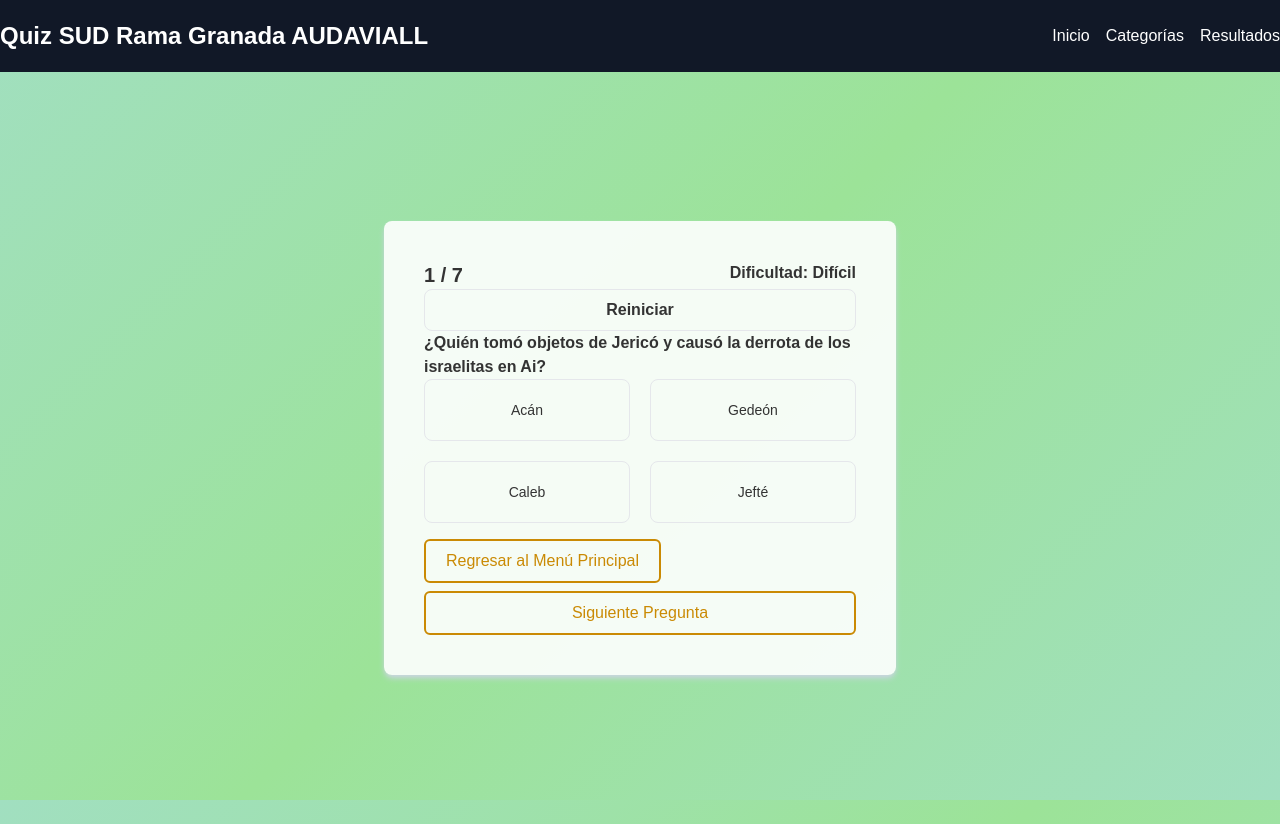
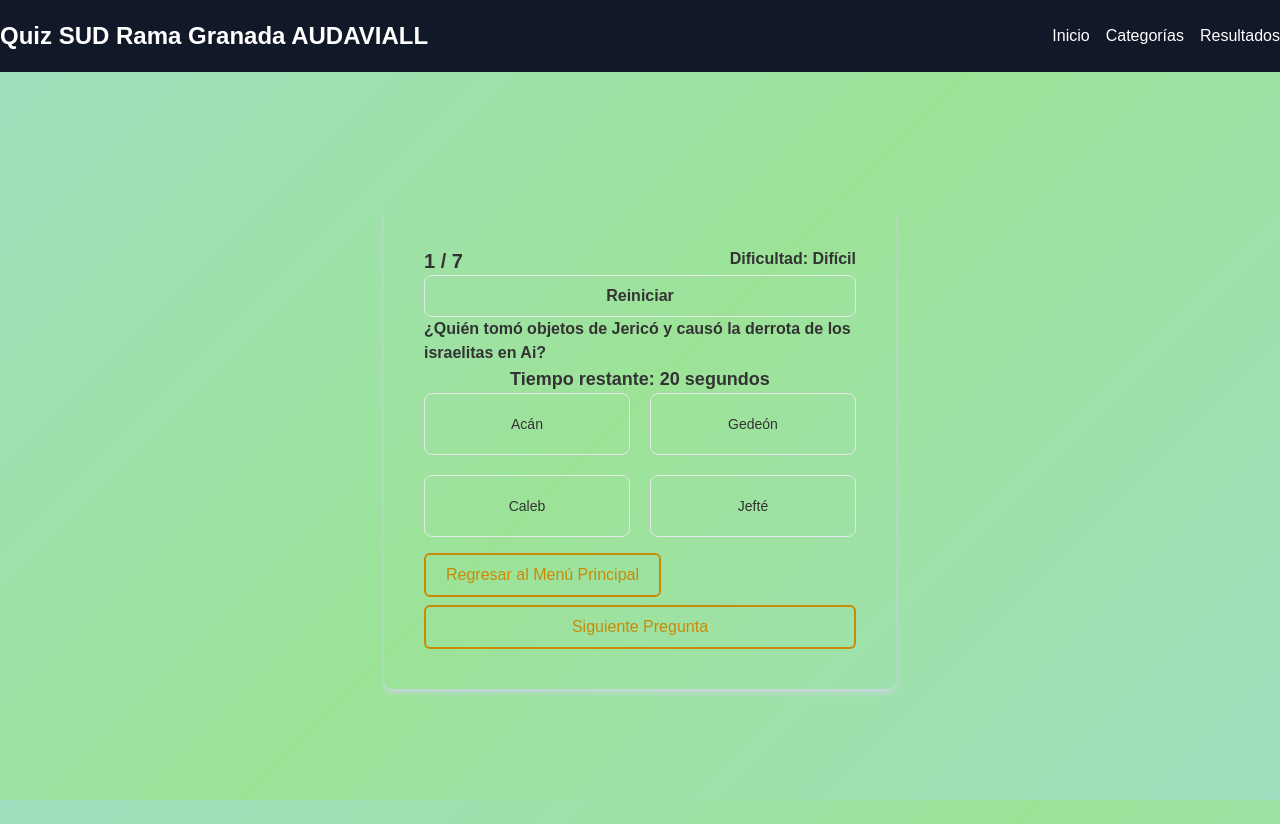
Before and after one commit to gutiVictor/Quiz, a React (Vite) app: page /category/Antiguo in a window 1280 px wide. Both pictures are taken after a click on the button "Iniciar Quiz". Built offline with nearby package versions, Linux system fonts and the light colour scheme.

Commit message:
conteo de 22

```diff
--- a/package.json
+++ b/package.json
@@ -14,6 +14,7 @@
     "react": "^18.2.0",
     "react-dom": "^18.2.0",
     "react-router-dom": "^6.9.0",
+    "react-spinners": "^0.14.1",
     "some-module": "^0.0.3"
   },
   "devDependencies": {
--- /dev/null
+++ b/src/components/LoadingSpinner.jsx
@@ -0,0 +1,12 @@
+import React from 'react';
+import { BeatLoader } from 'react-spinners';
+
+const LoadingSpinner = () => {
+    return (
+        <div className='flex justify-center items-center h-screen'>
+            <BeatLoader color='#36D7B7' size={20} />
+        </div>
+    );
+};
+
+export default LoadingSpinner;
--- a/src/components/Question.jsx
+++ b/src/components/Question.jsx
@@ -1,6 +1,7 @@
 import React, { useEffect, useState } from 'react';
 import { Link } from 'react-router-dom';
 import { Results } from './Results';
+import Timer from './Timer';
 
 export const Question = ({
     filteredQuestion,
@@ -15,34 +16,17 @@ export const Question = ({
     const [answersRandom, setAnswersRandom] = useState([]);
     const [activeResults, setActiveResults] = useState(false);
     const [correctAnswer, setCorrectAnswer] = useState('');
-    const [usedQuestions, setUsedQuestions] = useState(new Set());
+    const [timerTime, setTimerTime] = useState(22);
 
     useEffect(() => {
-        if (usedQuestions.has(filteredQuestion.id)) {
-            // Si la pregunta ya ha sido utilizada, selecciona una nueva pregunta
-            const newQuestion = getRandomQuestion();
-            setIndexQuestion(newQuestion.index);
-            return;
-        }
-
         const answers = [
             ...filteredQuestion.incorrect_answers,
             filteredQuestion.correct_answer,
         ];
-
         setCorrectAnswer(filteredQuestion.correct_answer);
         setAnswersRandom(answers.sort(() => Math.random() - 0.7));
-        setUsedQuestions(new Set(usedQuestions).add(filteredQuestion.id));
-    }, [filteredQuestion, setIndexQuestion, usedQuestions]);
-
-    const getRandomQuestion = () => {
-        const availableQuestions = questionsFiltered.filter(q => !usedQuestions.has(q.id));
-        const randomIndex = Math.floor(Math.random() * availableQuestions.length);
-        return {
-            index: randomIndex,
-            question: availableQuestions[randomIndex],
-        };
-    };
+        setTimerTime(22); // Reinicia el temporizador al cargar una nueva pregunta
+    }, [filteredQuestion]);
 
     const checkAnswer = (answerText, index) => {
         if (answerText === filteredQuestion.correct_answer) {
@@ -50,20 +34,26 @@ export const Question = ({
         }
         setSelectAnswerIndex(index);
         setAnswered(true);
+        setTimerTime(22); // Reinicia el temporizador al responder
+    };
+
+    const onTimeout = () => {
+        setSelectAnswerIndex(null);
+        setAnswered(true);
+        onNextQuestion();
     };
 
     const onNextQuestion = () => {
-        const newQuestion = getRandomQuestion();
-        setIndexQuestion(newQuestion.index);
+        setIndexQuestion(indexQuestion + 1);
         setSelectAnswerIndex(null);
         setAnswered(false);
+        setTimerTime(22); // Reinicia el temporizador para la siguiente pregunta
     };
 
     const onReset = () => {
         setScore(0);
         setActiveQuiz(false);
         setIndexQuestion(0);
-        setUsedQuestions(new Set());
     };
 
     return (
@@ -75,7 +65,7 @@ export const Question = ({
                     onReset={onReset}
                 />
             ) : (
-                <div className='flex flex-col justify-between shadow-md shadow-slate-300 w-full max-w-lg mx-auto h-auto p-10 rounded-lg bg-white bg-opacity-90'>
+                <div className='flex flex-col justify-between shadow-md shadow-slate-300 w-full max-w-lg mx-auto h-auto p-10 rounded-lg'>
                     <div className='flex justify-between'>
                         <span className='text-xl font-bold'>
                             {indexQuestion + 1} / {questionsFiltered.length}
@@ -97,6 +87,8 @@ export const Question = ({
                     <div>
                         <h1 className='font-bold'>{filteredQuestion.question}</h1>
                     </div>
+
+                    <Timer time={timerTime} onTimeout={onTimeout} />
 
                     <div className='grid grid-cols-1 md:grid-cols-2 gap-5'>
                         {answersRandom.map((answer, index) => (
@@ -120,21 +112,18 @@ export const Question = ({
                         ))}
                     </div>
 
-                    {/* Mostrar respuesta correcta si es incorrecta */}
                     {answered && selectAnswerIndex !== null && (
                         <p className='mt-3'>
                             La respuesta correcta es: <strong>{correctAnswer}</strong>
                         </p>
                     )}
 
-                    {/* Botón para regresar al menú principal */}
                     <Link to='/' className='mt-4'>
                         <button className='border-2 border-yellow-600 text-yellow-600 rounded-md px-5 py-2 hover:bg-yellow-600 hover:text-black font-medium'>
                             Regresar al Menú Principal
                         </button>
                     </Link>
 
-                    {/* Botón condicional para finalizar el quiz */}
                     {indexQuestion + 1 === questionsFiltered.length ? (
                         <button
                             className='border-2 border-yellow-600 text-yellow-600 rounded-md px-5 py-2 hover:bg-yellow-600 hover:text-black font-medium mt-2'
--- /dev/null
+++ b/src/components/Timer.jsx
@@ -0,0 +1,29 @@
+import React, { useState, useEffect } from 'react';
+
+const Timer = ({ time, onTimeout }) => {
+    const [seconds, setSeconds] = useState(time);
+
+    useEffect(() => {
+        if (seconds > 0) {
+            const timer = setTimeout(() => {
+                setSeconds(seconds - 1);
+            }, 1000);
+
+            return () => clearTimeout(timer);
+        } else {
+            onTimeout();
+        }
+    }, [seconds, onTimeout]);
+
+    useEffect(() => {
+        setSeconds(time);
+    }, [time]);
+
+    return (
+        <div className='text-center text-lg font-bold'>
+            Tiempo restante: {seconds} segundos
+        </div>
+    );
+};
+
+export default Timer;
```
Also changed, not shown: 2 other files (tests, documents, lock files or other folders).
